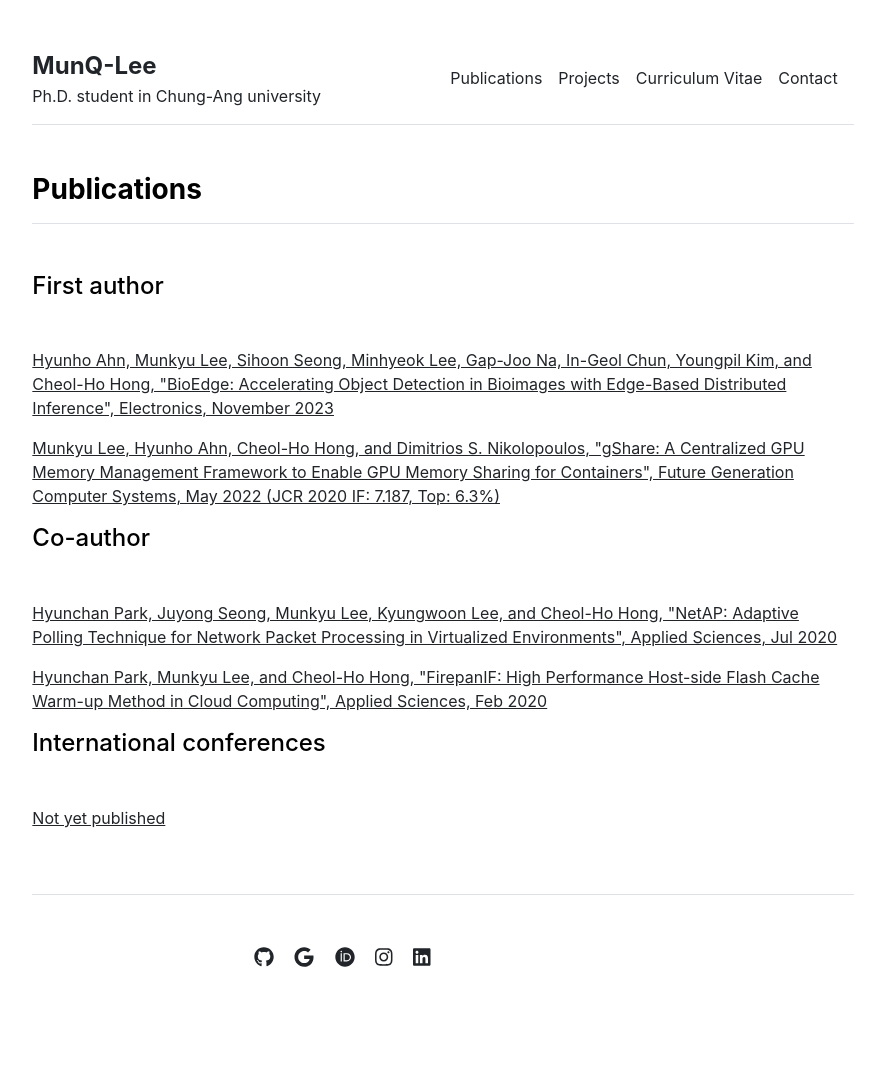
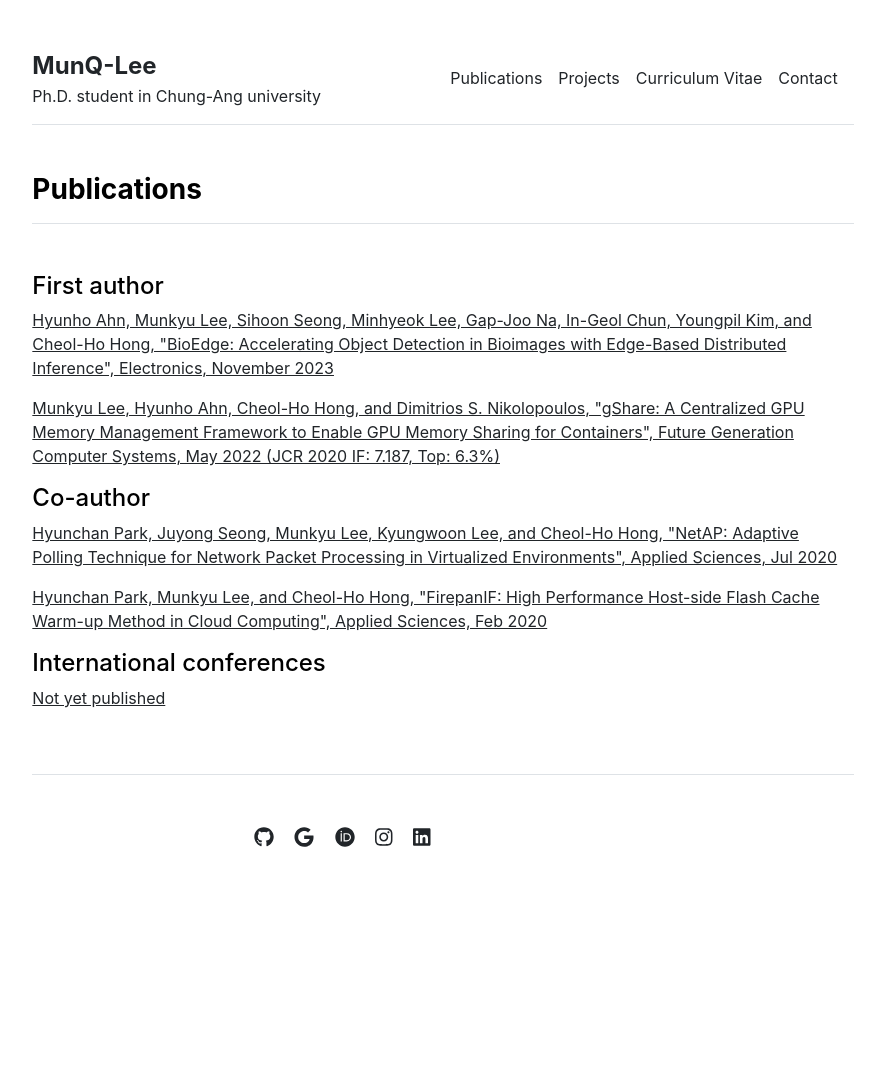
Before and after one commit to hoonySS/hoonySS.github.io, a Jekyll site: the page built from publications.md, in a window 1280 px wide. Shown: the whole page, without its empty margins (197-1082 px from the left). Built offline with Jekyll 4.4.1, drawn with Linux system fonts in a browser that asks for light colours; after the commit the page ends 949 px from its top, so only the background shows below that.

Commit message:
20240102

```diff
--- a/_includes/projects.html
+++ b/_includes/projects.html
@@ -1,13 +1,13 @@
 <div class="row g-5 mb-5">
   <div>
     <h3 class="fw-bold border-bottom pb-3 mb-5">Projects</h3>
-    <h4 class="mb-5">Current projects</h4>
+    <h4>Current projects</h4 class="mb-5">
     {% for item in site.data.projects.current %}
       <p class="fw-bold">{{ item.name }}</p>
       <p> &nbsp; &#149; {{ item.institution }}</p>
       <p> &nbsp; &#149; {{ item.date }}</p>
     {% endfor %}
-    <h4 class="mb-5">Past projects</h3>
+    <h4>Past projects</h3 class="mb-5">
     {% for item in site.data.projects.past %}
       <p class="fw-bold">{{ item.name }}</p>
       <p> &nbsp; &#149; {{ item.institution }}</p>
--- a/_includes/publications.html
+++ b/_includes/publications.html
@@ -6,15 +6,15 @@
         <p><a href="{{ item.url }}">{{ item.name }}</a></p>
       {% endfor %}
     {% else %}
-      <h4 class="mb-5">First author</h4>
+      <h4>First author</h4 class="mb-5">
       {% for item in site.data.publications.first %}
         <p><a href="{{ item.url }}">{{ item.name }}</a></p>
       {% endfor %}
-      <h4 class="mb-5">Co-author</h4>
+      <h4>Co-author</h4 class="mb-5">
       {% for item in site.data.publications.coop %}
         <p><a href="{{ item.url }}">{{ item.name }}</a></p>
       {% endfor %}
-      <h4 class="mb-5">International conferences</h4>
+      <h4>International conferences</h4 class="mb-5">
       {% for item in site.data.publications.conferences %}
         <p><a href="{{ item.url }}">{{ item.name }}</a></p>
       {% endfor %}
```
